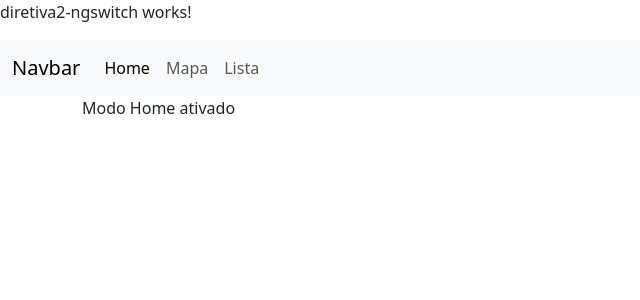
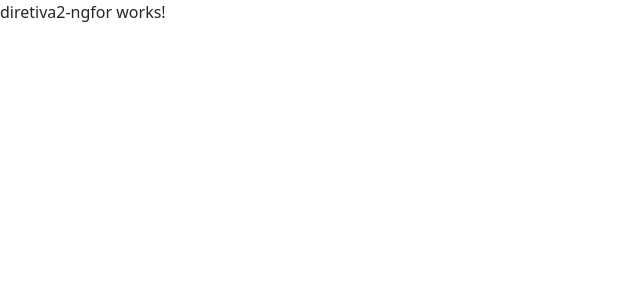
Before and after one commit to devFabioMats/formacao-angular, an Angular app in the folder diretivas2/: page / in a window 1280 px wide. Shown: the top 300 px of the page, without its empty margins (0-640 px from the left). Built offline with nearby package versions, Linux system fonts and the light colour scheme.

Commit message:
criando as diretivAS

```diff
--- a/diretivas2/src/app/app.component.html
+++ b/diretivas2/src/app/app.component.html
@@ -1,2 +1,3 @@
 <!-- <app-diretiva2-ngif></app-diretiva2-ngif> -->
-<app-diretiva2-ngswitch></app-diretiva2-ngswitch>
+<!-- <app-diretiva2-ngswitch></app-diretiva2-ngswitch> -->
+<app-diretiva2-ngfor></app-diretiva2-ngfor>
--- a/diretivas2/src/app/app.module.ts
+++ b/diretivas2/src/app/app.module.ts
@@ -5,12 +5,14 @@ import { AppRoutingModule } from './app-routing.module';
 import { AppComponent } from './app.component';
 import { Diretiva2NgifComponent } from './diretiva2-ngif/diretiva2-ngif.component';
 import { Diretiva2NgswitchComponent } from './diretiva2-ngswitch/diretiva2-ngswitch.component';
+import { Diretiva2NgforComponent } from './diretiva2-ngfor/diretiva2-ngfor.component';
 
 @NgModule({
   declarations: [
     AppComponent,
     Diretiva2NgifComponent,
-    Diretiva2NgswitchComponent
+    Diretiva2NgswitchComponent,
+    Diretiva2NgforComponent
   ],
   imports: [
     BrowserModule,
--- /dev/null
+++ b/diretivas2/src/app/diretiva2-ngfor/diretiva2-ngfor.component.html
@@ -0,0 +1 @@
+<p>diretiva2-ngfor works!</p>
```
Also changed, not shown: diretivas2/src/app/diretiva2-ngfor/diretiva2-ngfor.component.ts (added, +12 -0 lines), diretivas2/src/app/diretiva2-ngfor/diretiva2-ngfor.component.css (added), diretivas2/src/styles.css (line endings or trailing spaces), 1 other file (tests, documents, lock files or other folders).
